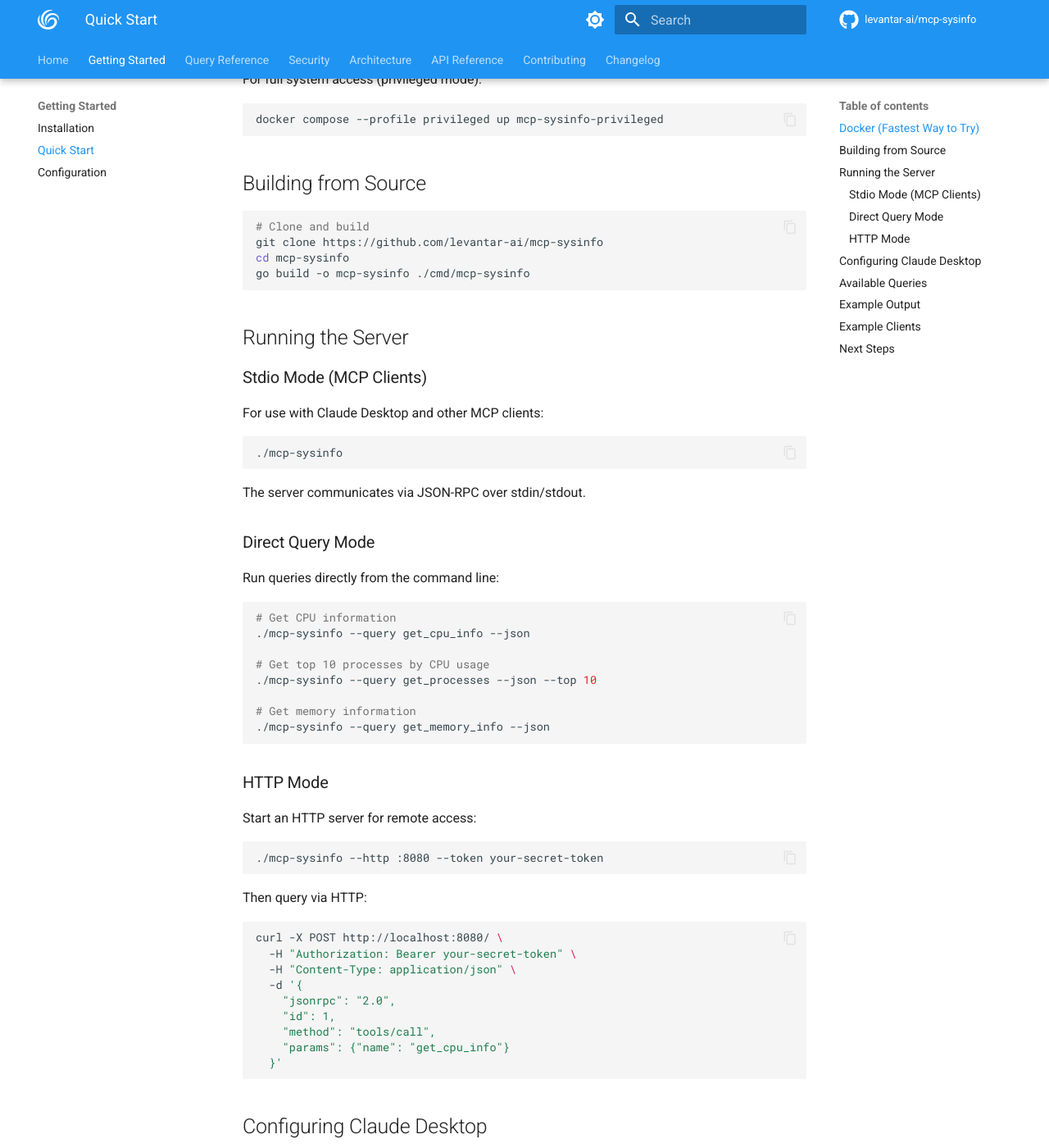
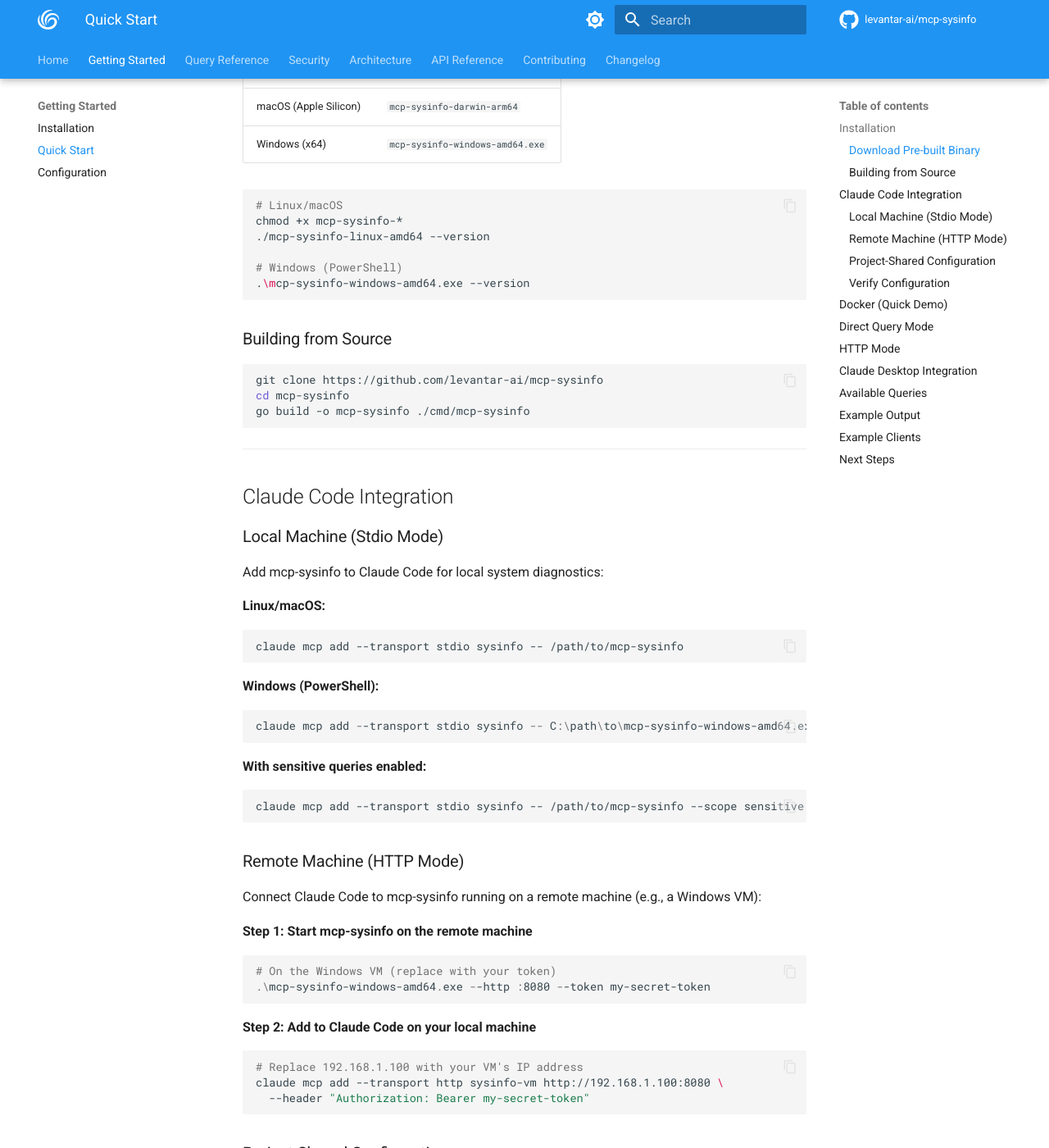
Before and after one commit to levantar-ai/mcp-sysinfo, an MkDocs documentation site: the page built from docs/getting-started/quickstart.md, in a window 1280 px wide and 1400 px high, scrolled down 481 px. Shown: the whole window at 82% size. Built offline with MkDocs 1.6.1 and Material for MkDocs 9.7.7, drawn with Linux system fonts in a browser that asks for light colours; comment, search, counter and statistics services are not loaded; the version menu is left out; some of the changed text lies outside the part shown.

Commit message:
docs: add Claude Code integration instructions
- Add Claude Code section to README with stdio and HTTP examples
- Rewrite quickstart with installation and Claude Code sections
- Add instructions for Windows VM remote connection
- Add project-shared .mcp.json configuration examples
- Update query count to 120

🤖 Generated with [Claude Code](https://claude.com/claude-code)

Co-Authored-By: Claude Opus 4.5 <noreply@anthropic.com>

````diff
--- a/docs/getting-started/quickstart.md
+++ b/docs/getting-started/quickstart.md
@@ -1,6 +1,117 @@
 # Quick Start
 
-## Docker (Fastest Way to Try)
+## Installation
+
+### Download Pre-built Binary
+
+Download the latest release for your platform from [GitHub Releases](https://github.com/levantar-ai/mcp-sysinfo/releases):
+
+| Platform | Binary |
+|----------|--------|
+| Linux (x64) | `mcp-sysinfo-linux-amd64` |
+| Linux (ARM64) | `mcp-sysinfo-linux-arm64` |
+| macOS (Intel) | `mcp-sysinfo-darwin-amd64` |
+| macOS (Apple Silicon) | `mcp-sysinfo-darwin-arm64` |
+| Windows (x64) | `mcp-sysinfo-windows-amd64.exe` |
+
+```bash
+# Linux/macOS
+chmod +x mcp-sysinfo-*
+./mcp-sysinfo-linux-amd64 --version
+
+# Windows (PowerShell)
+.\mcp-sysinfo-windows-amd64.exe --version
+```
+
+### Building from Source
+
+```bash
+git clone https://github.com/levantar-ai/mcp-sysinfo
+cd mcp-sysinfo
+go build -o mcp-sysinfo ./cmd/mcp-sysinfo
+```
+
+---
+
+## Claude Code Integration
+
+### Local Machine (Stdio Mode)
+
+Add mcp-sysinfo to Claude Code for local system diagnostics:
+
+**Linux/macOS:**
+
+```bash
+claude mcp add --transport stdio sysinfo -- /path/to/mcp-sysinfo
+```
+
+**Windows (PowerShell):**
+
+```powershell
+claude mcp add --transport stdio sysinfo -- C:\path\to\mcp-sysinfo-windows-amd64.exe
+```
+
+**With sensitive queries enabled:**
+
+```bash
+claude mcp add --transport stdio sysinfo -- /path/to/mcp-sysinfo --scope sensitive
+```
+
+### Remote Machine (HTTP Mode)
+
+Connect Claude Code to mcp-sysinfo running on a remote machine (e.g., a Windows VM):
+
+**Step 1: Start mcp-sysinfo on the remote machine**
+
+```powershell
+# On the Windows VM (replace with your token)
+.\mcp-sysinfo-windows-amd64.exe --http :8080 --token my-secret-token
+```
+
+**Step 2: Add to Claude Code on your local machine**
+
+```bash
+# Replace 192.168.1.100 with your VM's IP address
+claude mcp add --transport http sysinfo-vm http://192.168.1.100:8080 \
+  --header "Authorization: Bearer my-secret-token"
+```
+
+### Project-Shared Configuration
+
+For team projects, add to `.mcp.json` in your project root:
+
+```json
+{
+  "mcpServers": {
+    "sysinfo": {
+      "type": "stdio",
+      "command": "/usr/local/bin/mcp-sysinfo",
+      "args": ["--scope", "core,logs"]
+    },
+    "sysinfo-windows-vm": {
+      "type": "http",
+      "url": "http://192.168.1.100:8080",
+      "headers": {
+        "Authorization": "Bearer ${SYSINFO_TOKEN}"
+      }
+    }
+  }
+}
+```
+
+### Verify Configuration
+
+```bash
+# List configured MCP servers
+claude mcp list
+
+# Check server status (inside Claude Code)
+/mcp
+```
+
+---
+
+## Docker (Quick Demo)
 
 ```bash
 # Clone the repository
@@ -22,30 +133,11 @@ For full system access (privileged mode):
 docker compose --profile privileged up mcp-sysinfo-privileged
 ```
 
-## Building from Source
+---
 
-```bash
-# Clone and build
-git clone https://github.com/levantar-ai/mcp-sysinfo
-cd mcp-sysinfo
-go build -o mcp-sysinfo ./cmd/mcp-sysinfo
-```
+## Direct Query Mode
 
-## Running the Server
-
-### Stdio Mode (MCP Clients)
-
-For use with Claude Desktop and other MCP clients:
-
-```bash
-./mcp-sysinfo
-```
-
-The server communicates via JSON-RPC over stdin/stdout.
-
-### Direct Query Mode
-
-Run queries directly from the command line:
+Run queries directly from the command line (useful for testing):
 
 ```bash
 # Get CPU information
@@ -56,11 +148,16 @@ Run queries directly from the command line:
 
 # Get memory information
 ./mcp-sysinfo --query get_memory_info --json
+
+# Windows
+.\mcp-sysinfo-windows-amd64.exe --query get_cpu_info --json
 ```
 
-### HTTP Mode
+---
 
-Start an HTTP server for remote access:
+## HTTP Mode
+
+Start an HTTP server for remote access or integration with other tools:
 
 ```bash
 ./mcp-sysinfo --http :8080 --token your-secret-token
@@ -80,9 +177,14 @@ curl -X POST http://localhost:8080/ \
   }'
 ```
 
-## Configuring Claude Desktop
+---
+
+## Claude Desktop Integration
 
 Add to your Claude Desktop configuration (`claude_desktop_config.json`):
+
+**macOS:** `~/Library/Application Support/Claude/claude_desktop_config.json`
+**Windows:** `%APPDATA%\Claude\claude_desktop_config.json`
 
 ```json
 {
@@ -95,6 +197,8 @@ Add to your Claude Desktop configuration (`claude_desktop_config.json`):
 }
 ```
 
+---
+
 ## Available Queries
 
 List all available queries:
````
Also changed, not shown: other parts of docs/getting-started/quickstart.md (+1 -1 lines), README.md (+32 -0 lines).
